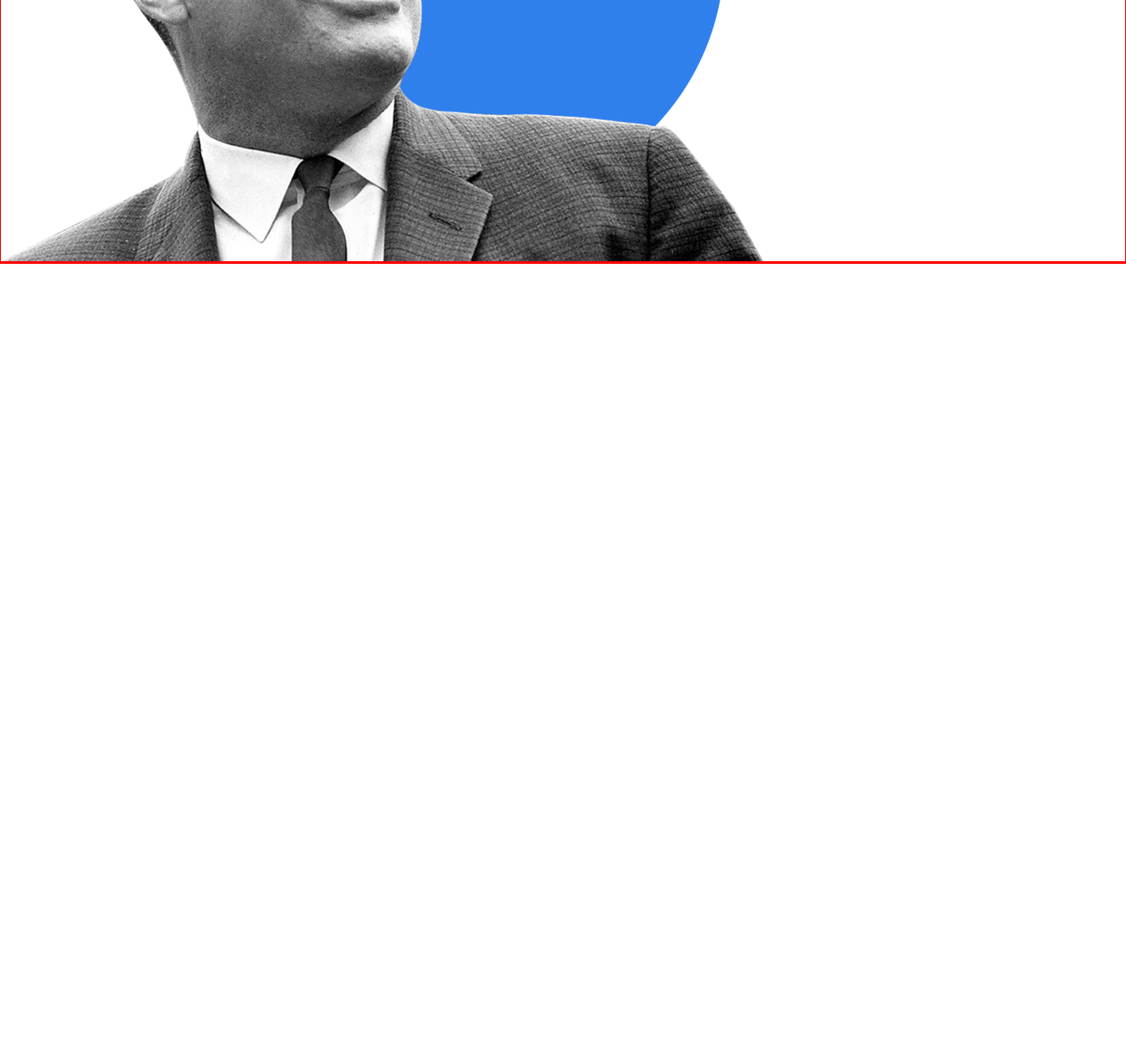
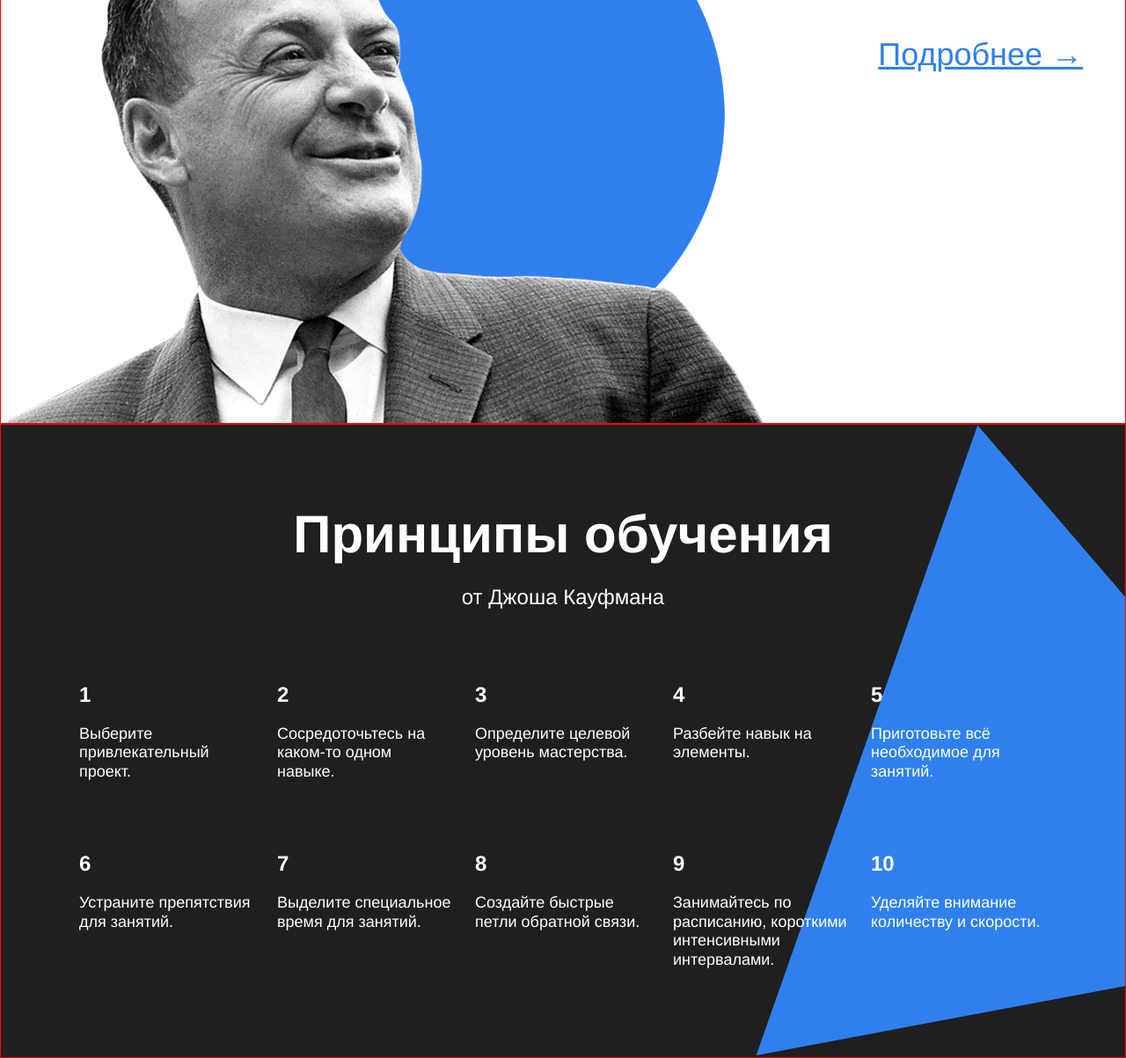
Before and after one commit to artemyizmaylov/how-to-learn, a plain HTML site: page index.html in a window 1280 px wide. Shown: the part 2601-3804 px from the top of the page at 88% size. Before the commit the page ends 2901 px from the top, so only its background shows below. Drawn offline with Linux system fonts and the light colour scheme.

Commit message:
Kaufman is READY

```diff
--- a/index.html
+++ b/index.html
@@ -1,3 +1,8 @@
+<!-- TODO -->
+<!-- Сверить margin элементов -->
+<!-- Проверить размеры элементов -->
+<!-- Проверить размеры картинок -->
+
 <!DOCTYPE html>
 <html lang="ru">
 <head>
@@ -48,8 +53,8 @@
           </div>
           <div class="table__cell">
             <h4 class="table__heading">2.1 миллиарда</h4>
-            <p class="table__text">Число нуждающихся в повышении квалификации
-              Всемирный Банк, 2017</p>
+            <p class="table__text">Число нуждающихся в повышении квалификации</p>
+            <p class="table__text">Всемирный Банк, 2017</p>
           </div>
           <div class="table__cell">
             <h4 class="table__heading">1000 терабайт</h4>
@@ -83,9 +88,52 @@
         <h3 class="feynman__subtitle">Выучить и не забыть.</h3>
         <a class="feynman__link" href="#">Подробнее →</a>
       </section>
-
       <section class="kaufman">
-
+        <div class="kaufman__triangle"></div>
+        <h2 class="section-title section-title_theme_dark">Принципы обучения</h2>
+        <h3 class=" section-subtitle section-subtitle_theme_dark">от Джоша Кауфмана</h3>
+        <div class="table table_theme_dark">
+          <div class="table__cell table__cell_theme_dark">
+            <h4 class="table__heading table__heading_theme_dark">1</h4>
+            <p class="table__text table__text_theme_dark">Выберите привлекательный проект.</p>
+          </div>
+          <div class="table__cell table__cell_theme_dark">
+            <h4 class="table__heading table__heading_theme_dark">2</h4>
+            <p class="table__text table__text_theme_dark">Сосредоточьтесь на каком-то одном навыке.</p>
+          </div>
+          <div class="table__cell table__cell_theme_dark">
+            <h4 class="table__heading table__heading_theme_dark">3</h4>
+            <p class="table__text table__text_theme_dark">Определите целевой уровень мастерства.</p>
+          </div>
+          <div class="table__cell table__cell_theme_dark">
+            <h4 class="table__heading table__heading_theme_dark">4</h4>
+            <p class="table__text table__text_theme_dark">Разбейте навык на элементы.</p>
+          </div>
+          <div class="table__cell table__cell_theme_dark">
+            <h4 class="table__heading table__heading_theme_dark">5</h4>
+            <p class="table__text table__text_theme_dark">Приготовьте всё необходимое для занятий.</p>
+          </div>
+          <div class="table__cell table__cell_theme_dark">
+            <h4 class="table__heading table__heading_theme_dark">6</h4>
+            <p class="table__text table__text_theme_dark">Устраните препятствия для занятий.</p>
+          </div>
+          <div class="table__cell table__cell_theme_dark">
+            <h4 class="table__heading table__heading_theme_dark">7</h4>
+            <p class="table__text table__text_theme_dark">Выделите специальное время для занятий.</p>
+          </div>
+          <div class="table__cell table__cell_theme_dark">
+            <h4 class="table__heading table__heading_theme_dark">8</h4>
+            <p class="table__text table__text_theme_dark">Создайте быстрые петли обратной связи.</p>
+          </div>
+          <div class="table__cell table__cell_theme_dark">
+            <h4 class="table__heading table__heading_theme_dark">9</h4>
+            <p class="table__text table__text_theme_dark">Занимайтесь по расписанию, короткими интенсивными интервалами.</p>
+          </div>
+          <div class="table__cell table__cell_theme_dark">
+            <h4 class="table__heading table__heading_theme_dark">10</h4>
+            <p class="table__text table__text_theme_dark">Уделяйте внимание количеству и скорости.</p>
+          </div>
+        </div>
       </section>
     </main>
     <footer class="footer">
--- a/styles/style.css
+++ b/styles/style.css
@@ -133,7 +133,7 @@ section {
   width: 60%;
   text-align: center;
   margin: 0 auto;
-  margin-bottom: 20px;
+  margin-top: 100px;
   line-height: 1.15;
   font-size: 60px;
   font-weight: bolder;
@@ -143,6 +143,7 @@ section {
   width: 60%;
   text-align: center;
   margin: 0 auto;
+  margin-top: 20px;
   line-height: 34px;
   font-size: 24px;
   font-weight: normal;
@@ -155,30 +156,36 @@ section {
   justify-content: space-between;
   width: 1100px;
   margin: 0 auto;
+  margin-bottom: 100px;
+  z-index: 1;
 }
 
 .table__cell {
   width: 250px;
   margin-top: 60px;
+  z-index: 1;
 }
 
 .table__heading {
-  margin-top: 0;
-  margin-bottom: 20px;
+  margin: 0;
   line-height: 1.15;
   font-size: 24px;
   font-weight: bolder;
+  z-index: 1;
 }
 
 .table__text {
-  margin 0;
+  margin: 0;
+  margin-top: 20px;
   line-height: 1.2;
   font-size: 18px;
   font-weight: normal;
+  z-index: 1;
 }
 
 .feynman {
   position: relative;
+  margin: 0 auto;
   margin-top: 100px;
   background-image: url("../images/feynman.png");
   background-position-x: left;
@@ -215,6 +222,38 @@ section {
   font-weight: normal;
   color: #2f80ed;
 }
+
+.kaufman {
+  overflow: hidden;
+  position: relative;
+  margin: 0 auto;
+  background-color: #1f1f1f;
+  z-index: 0;
+}
+
+.kaufman__triangle {
+  box-sizing: border-box;
+  height: 877px;
+  width: 877px;
+  position: absolute;
+  right: -210px;
+  background-image: url('../images/kaufman-triangle.svg');
+  background-repeat: no-repeat;
+}
+
+.section-title_theme_dark {
+  margin-top: 90px;
+  color: white;
+}
+
+.section-subtitle_theme_dark {
+  color: white;
+}
+
+.table__theme_dark {
+  margin-bottom: 90px;
+}
+
 .table__cell_theme_dark {
   width: 200px;
   color: white;
```
